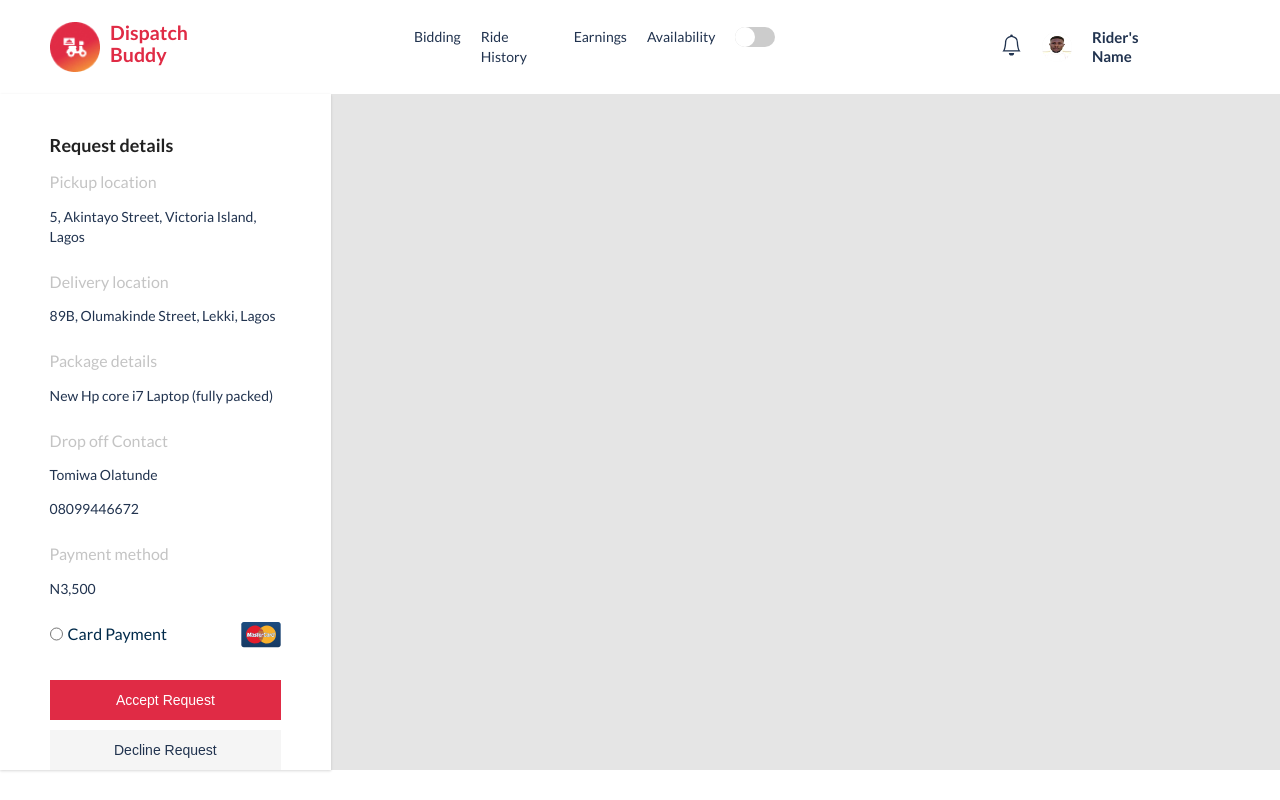
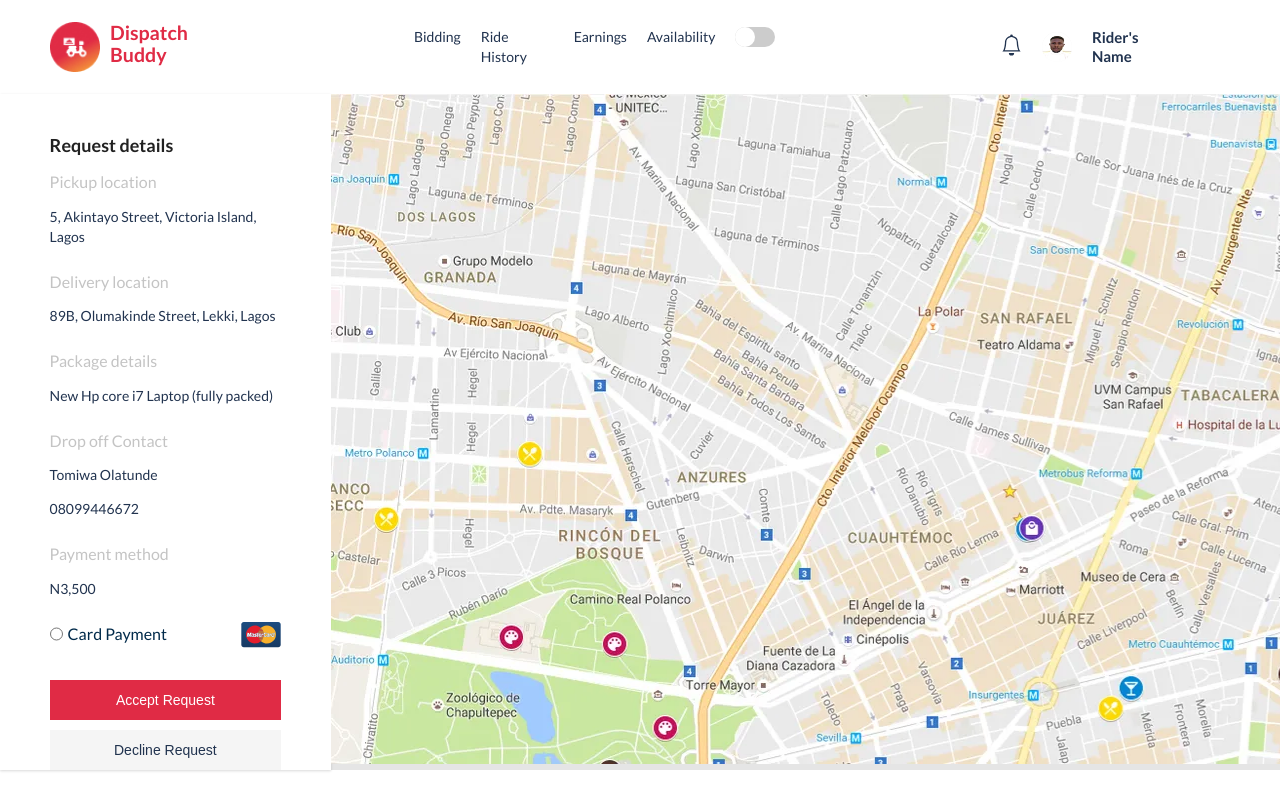
Before and after one commit to Afosbids/Dispatch-Buddy-Frontend, a React (Create React App) app: page /oneincomingrequest in a window 1280 px wide. Built offline with nearby package versions, Linux system fonts and the light colour scheme.

Commit message:
ft-implement: added a new request page for riders

```diff
--- a/src/pages/AcceptOneRequest/style.css
+++ b/src/pages/AcceptOneRequest/style.css
@@ -72,9 +72,9 @@
 }
 
 .accept-one-right{
-  height: 100%;
+  /* height: 100%; */
   width: 100%;
   background: url('./images/GoogleMapTA.webp') no-repeat;
-  background-size: cover;
-  overflow: hidden;
+  /* background-size: cover; */
+  /* overflow: hidden; */
 }
--- a/src/pages/BiddingRequest/index.jsx
+++ b/src/pages/BiddingRequest/index.jsx
@@ -4,6 +4,7 @@ import AuthNavbar from "../../components/AuthNavbar";
 import BiddingCard from "../../components/BiddingCard";
 
 const BiddingRequest = () => {
+
   return (
     <>
       <AuthNavbar />
```
